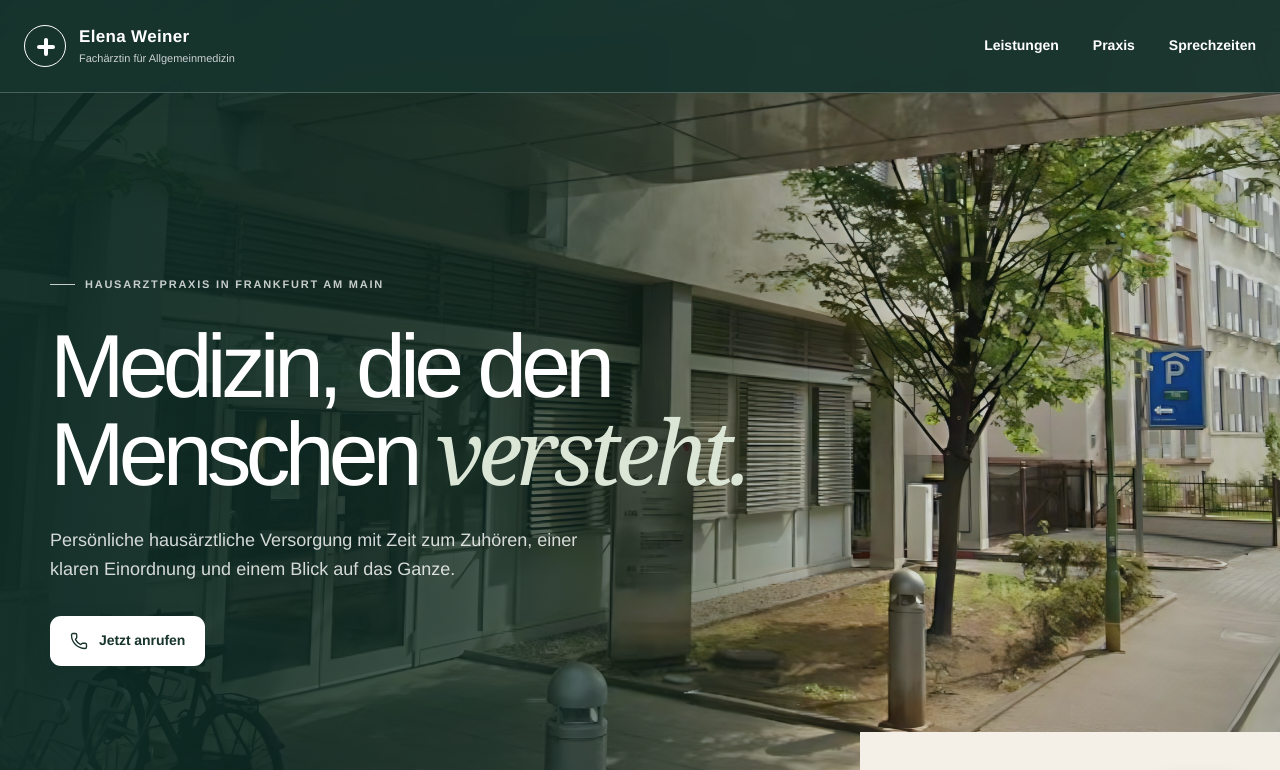
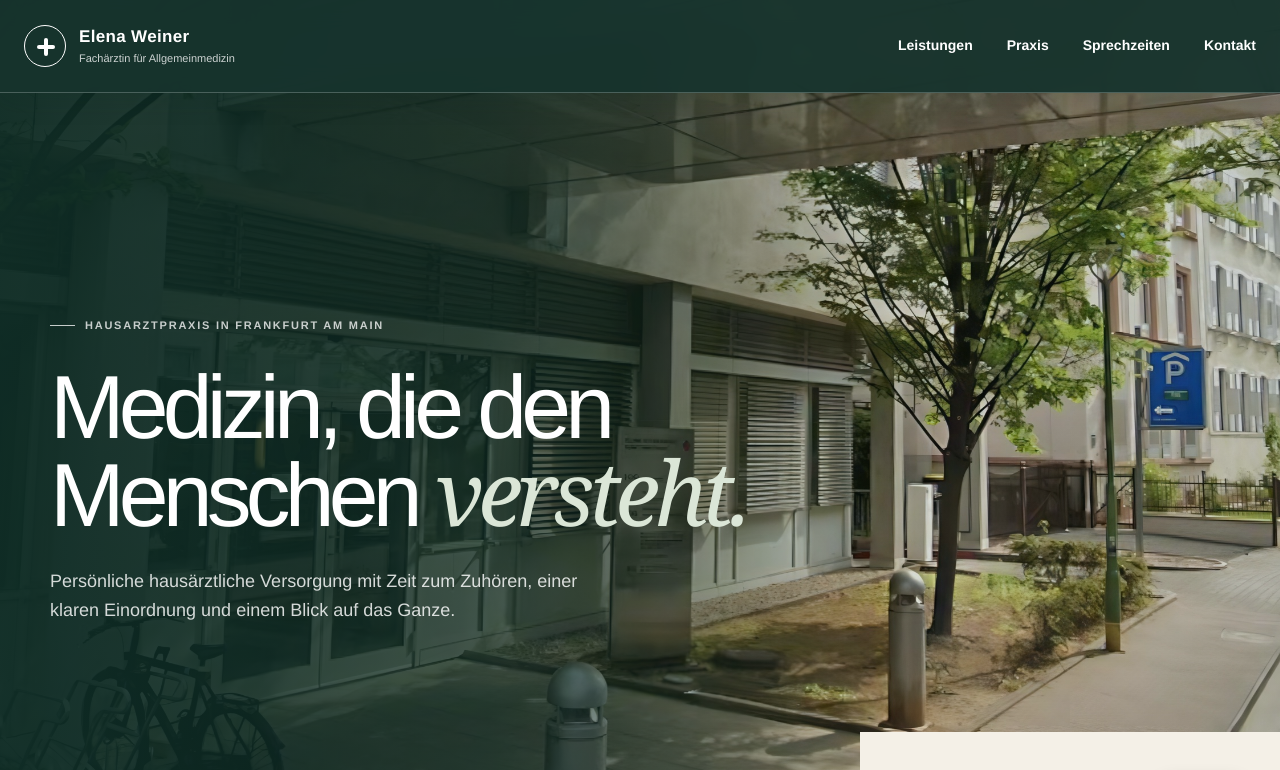
Before and after one commit to melodycards/praxis-elena-weiner, a Next.js app: page / in a window 1280 px wide. Shown: the top 770 px of the page. Built offline with nearby package versions, Linux system fonts and the light colour scheme.

Commit message:
add desktop contact navigation

```diff
--- a/app/globals.css
+++ b/app/globals.css
@@ -84,7 +84,7 @@ h1, h2, h3, p { margin-top: 0; }
 em { font-family: var(--font-serif), Georgia, serif; font-weight: 400; }
 .hero h1 em { color: #dbe6d7; }
 .hero-lead { font-size: 18px; line-height: 1.6; max-width: 560px; color: rgba(255,255,255,.82); }
-.hero-actions { margin-top: 32px; display: flex; align-items: center; }
+.hero-actions { display: none; margin-top: 32px; align-items: center; }
 .button { min-height: 56px; padding: 0 23px; border-radius: 12px; display: inline-flex; align-items: center; justify-content: center; gap: 11px; font-size: 14px; font-weight: 700; letter-spacing: -.005em; transition: transform .2s ease, background .2s ease, box-shadow .2s ease; }
 .button svg { width: 19px; height: 19px; stroke-width: 1.8; flex: 0 0 auto; }
 .button:hover { transform: translateY(-2px); box-shadow: 0 14px 30px rgba(9,35,29,.17); }
--- a/app/page.tsx
+++ b/app/page.tsx
@@ -79,6 +79,7 @@ export default function Home() {
             <a href="#leistungen">Leistungen</a>
             <a href="#praxis">Praxis</a>
             <a href="#sprechzeiten">Sprechzeiten</a>
+            <a href="#kontakt">Kontakt</a>
           </nav>
         </div>
       </header>
@@ -249,7 +250,7 @@ export default function Home() {
         </div>
       </section>
 
-      <section className="closing-cta">
+      <section className="closing-cta" id="kontakt">
         <div className="shell closing-inner">
           <p className="eyebrow light"><span /> Kontakt</p>
           <h2>Wir sind für Sie da.</h2>
```
